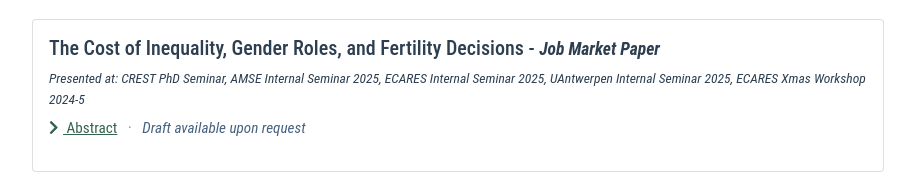
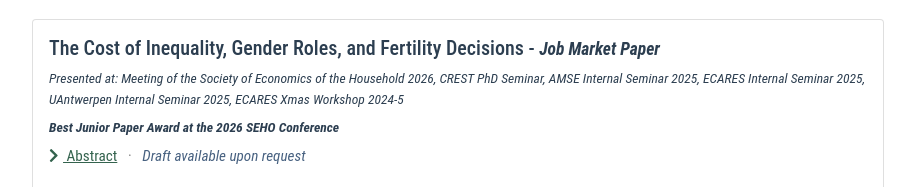
Before and after one commit to Wenqi-Lu/wenqi-lu.github.io, a Vue app: page /research in a window 1280 px wide. Shown: the part 595-782 px from the top of the page, without its empty margins (182-1097 px from the left). Built offline with nearby package versions, Linux system fonts and the light colour scheme.

Commit message:
docs: update Intro and Paper status

```diff
--- a/src/views/Home.vue
+++ b/src/views/Home.vue
@@ -1,7 +1,7 @@
 <template>
   <div class="home">
     <p>
-      I’m a PhD candidate in Economics at the University of Antwerp and Université libre de Bruxelles.
+      I’m a PhD candidate in Economics at the University of Antwerp and ECARES of Université libre de Bruxelles.
       My research interests lie in <strong>family economics, labor economics and revealed preference theory</strong>.
     </p>
     <p>
--- a/src/views/Research.vue
+++ b/src/views/Research.vue
@@ -6,7 +6,8 @@
 
     <wip-card name="The Cost of Inequality, Gender Roles, and Fertility Decisions  - <small><em><strong>Job Market Paper</strong></em></small>"
       draft="Draft available upon request"
-      present="CREST PhD Seminar, AMSE Internal Seminar 2025, ECARES Internal Seminar 2025, UAntwerpen Internal Seminar 2025, ECARES Xmas Workshop 2024-5"
+      present="Meeting of the Society of Economics of the Household 2026, CREST PhD Seminar, AMSE Internal Seminar 2025, ECARES Internal Seminar 2025, UAntwerpen Internal Seminar 2025, ECARES Xmas Workshop 2024-5"
+      award="Best Junior Paper Award at the 2026 SEHO Conference"
       abstract="Falling fertility rates pose social and economic challenges in many countries. One central factor is the gender-based division of labor within households, where women shoulder primary childcare duties regardless of their labor market opportunities, while men remain the main earners and contribute less to domestic work. This inequality lowers fertility intentions through the child penalty and women's perceived unfairness in gender roles. Using Japan as an example, I develop a dynamic structural model to analyze how gender views and overwork culture interact with this inequality and shape fertility decision. The findings indicate that despite work-life-balance policies can promote father's involvement in childcare, a more equitable allocation of domestic labor is necessary to raise fertility intentions, particularly among women with progressive gender views."
       />
 
```
